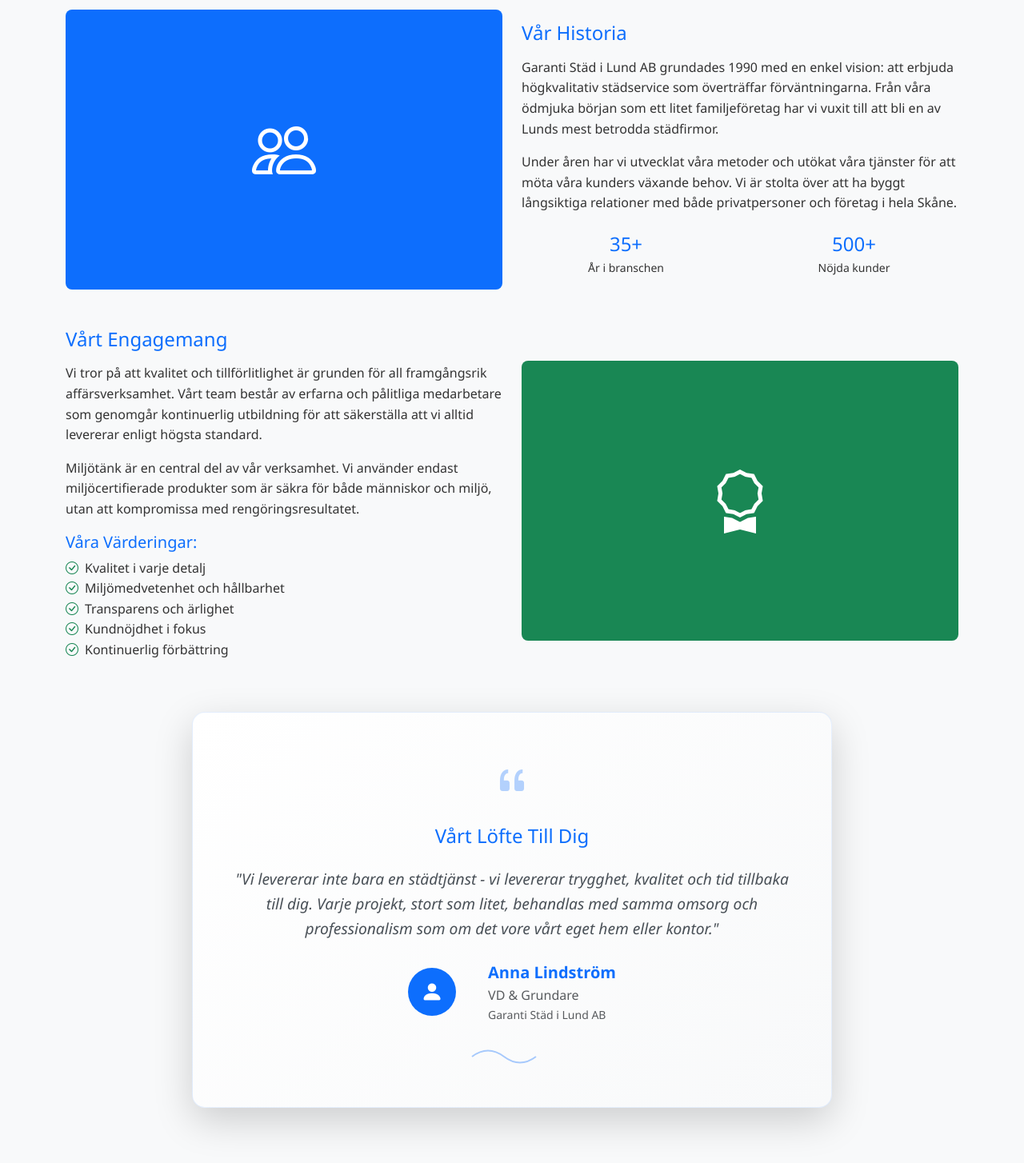
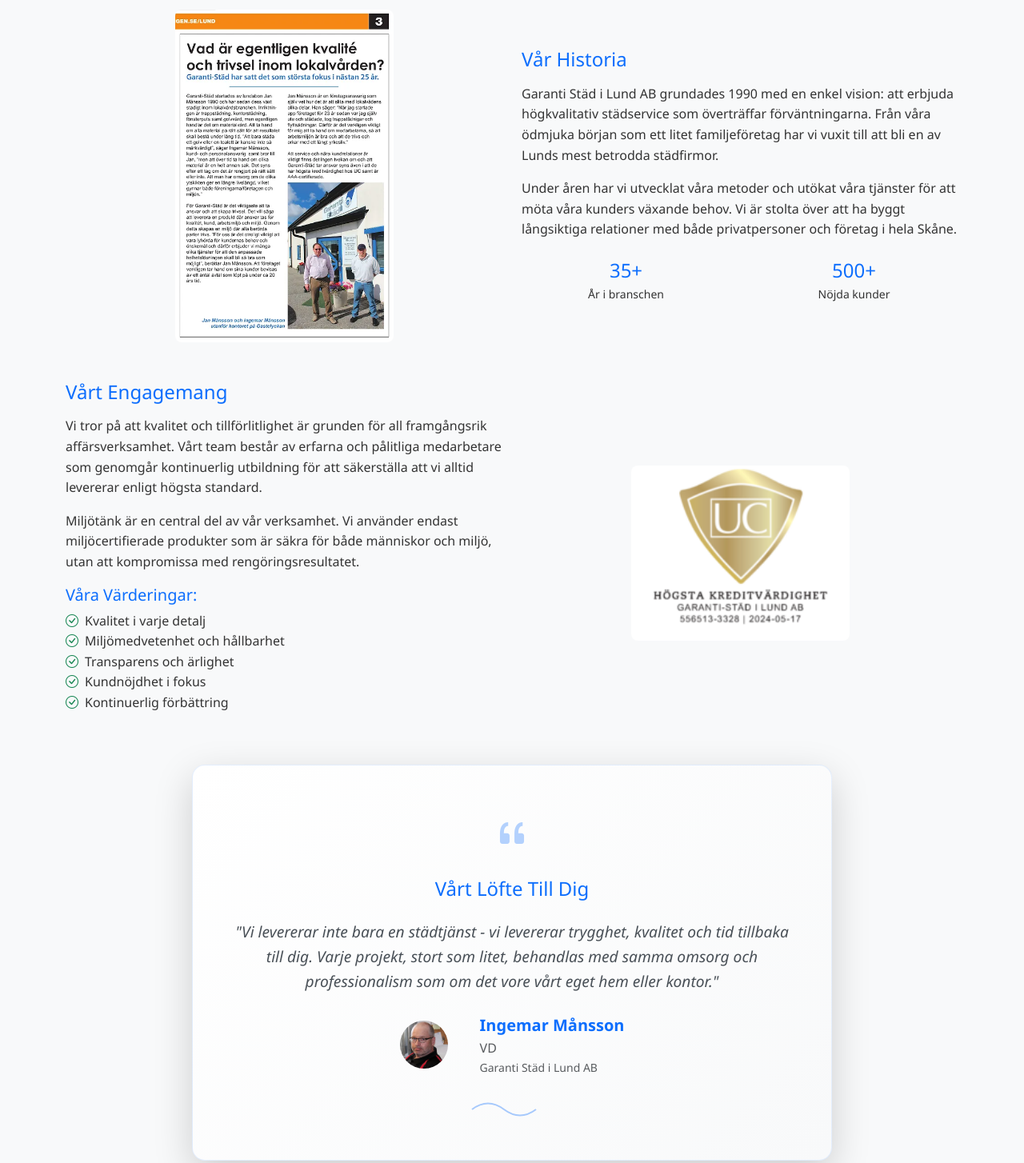
Before and after one commit to DJendryczka/garantistad_v2, a plain HTML site: page index.html in a window 1280 px wide. Shown: the part 1100-2554 px from the top of the page at 80% size. Drawn offline with nearby package versions, Linux system fonts and the light colour scheme.

Commit message:
Added images to about section

```diff
--- a/index.html
+++ b/index.html
@@ -86,7 +86,7 @@
 </head>
 <body>
     <!-- Navigation -->
-    <nav class="navbar navbar-expand-lg navbar-dark bg-primary fixed-top">
+    <nav class="navbar navbar-expand-lg  bg-white fixed-top">
         <div class="container">
             <a class="navbar-brand fw-bold d-flex align-items-center" href="#hem">
                 <img src="images/logo.webp" alt="Garanti Städ Logo" class="navbar-logo me-2">
@@ -176,8 +176,8 @@
 
             <div class="row align-items-center mb-5">
                 <div class="col-lg-6">
-                    <div class="about-image-placeholder bg-primary rounded-3 d-flex align-items-center justify-content-center mb-4 mb-lg-0" style="height: 350px;">
-                        <i class="bi bi-people display-1 text-white"></i>
+                    <div class="about-image-container rounded-3 overflow-hidden mb-4 mb-lg-0 mx-auto" style="width: 50%;">
+                        <img src="images/lokaltidning.webp" alt="Garanti Städ i Lokaltidningen" class="img-fluid w-100">
                     </div>
                 </div>
                 <div class="col-lg-6">
@@ -205,8 +205,8 @@
 
             <div class="row align-items-center">
                 <div class="col-lg-6 order-lg-2">
-                    <div class="about-image-placeholder bg-success rounded-3 d-flex align-items-center justify-content-center mb-4 mb-lg-0" style="height: 350px;">
-                        <i class="bi bi-award display-1 text-white"></i>
+                    <div class="about-image-container rounded-3 overflow-hidden mb-4 mb-lg-0 mx-auto" style="width: 50%;">
+                        <img src="images/hogsta%20(1).webp" alt="Högsta kreditvärdighet" class="img-fluid w-100">
                     </div>
                 </div>
                 <div class="col-lg-6 order-lg-1">
@@ -238,13 +238,13 @@
                         <div class="ceo-info mt-4">
                             <div class="row align-items-center justify-content-center">
                                 <div class="col-auto">
-                                    <div class="ceo-avatar bg-primary rounded-circle d-flex align-items-center justify-content-center me-3" style="width: 60px; height: 60px;">
-                                        <i class="bi bi-person-fill text-white fs-3"></i>
+                                    <div class="ceo-avatar rounded-circle overflow-hidden me-3" style="width: 60px; height: 60px;">
+                                        <img src="images/ingemarmini2.webp" alt="Ingemar Månsson" class="w-100 h-100" style="object-fit: cover;">
                                     </div>
                                 </div>
                                 <div class="col-auto text-start">
-                                    <div class="fw-bold text-primary fs-5">Anna Lindström</div>
-                                    <div class="text-muted">VD & Grundare</div>
+                                    <div class="fw-bold text-primary fs-5">Ingemar Månsson</div>
+                                    <div class="text-muted">VD</div>
                                     <div class="small text-muted">Garanti Städ i Lund AB</div>
                                 </div>
                             </div>
--- a/styles.css
+++ b/styles.css
@@ -53,6 +53,7 @@ html {
 .navbar-brand {
     font-size: 1.5rem;
     transition: color 0.3s ease;
+    color: #0066CC !important;
 }
 
 .navbar-brand:hover {
@@ -181,7 +182,7 @@ html {
     left: 0;
     right: 0;
     bottom: 0;
-    background: linear-gradient(45deg, rgba(21, 128, 61, 0.1) 0%, rgba(34, 197, 94, 0.05) 50%, rgba(21, 128, 61, 0.1) 100%);
+    background: rgba(19, 21, 23, 0.1);
     z-index: 1;
 }
 
```
Also changed, not shown: images/hogsta (1).webp (added), images/ingemarmini2.webp (added), images/lokaltidning.webp (added).
